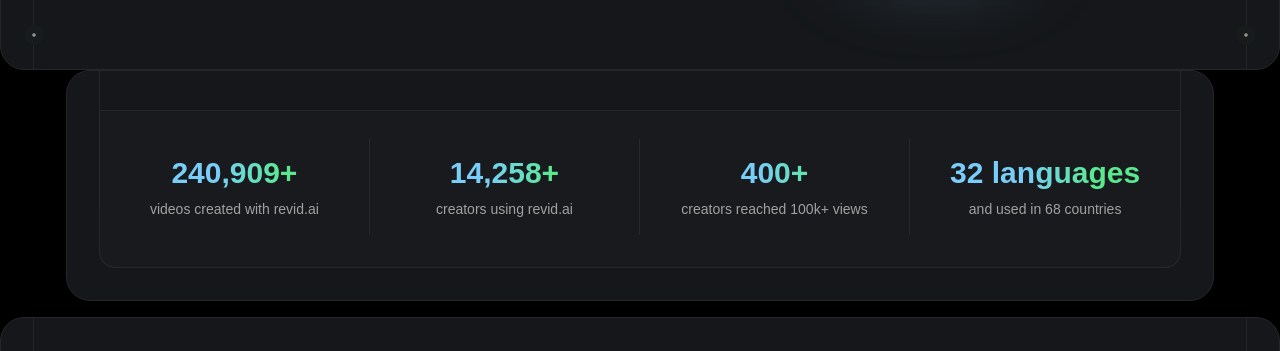
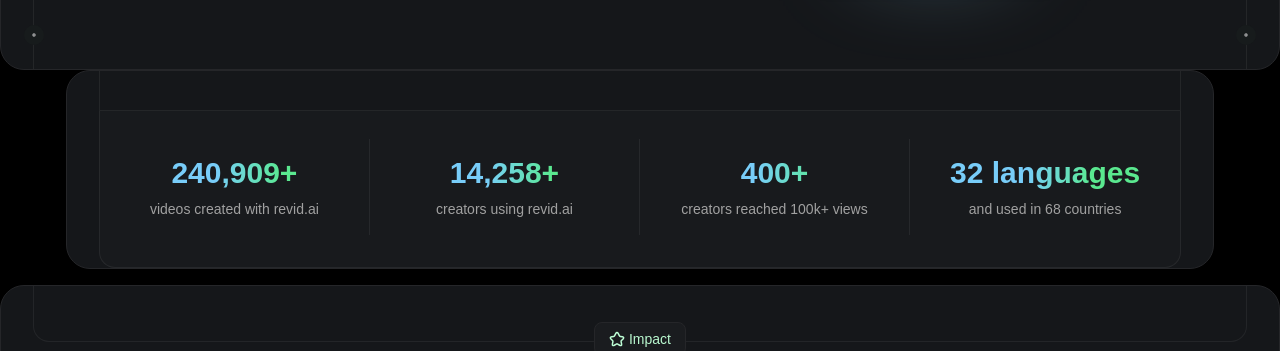
Before and after one commit to DebasishBarai/revid-landing-page, a Next.js app: page / in a window 1280 px wide. Shown: the part 554-905 px from the top of the page. Built offline with nearby package versions, Linux system fonts and the light colour scheme.

Commit message:
Refactor article component by removing bottom padding
Removed padding from the bottom of the article component.

```diff
--- a/components/stats.tsx
+++ b/components/stats.tsx
@@ -21,7 +21,7 @@
   ];
 
   return (
-    <article className="rounded-3xl px-4 sm:px-6 md:px-8 pb-8 border border-[#252629] bg-[#15171A] max-w-7xl mx-auto">
+    <article className="rounded-3xl px-4 sm:px-6 md:px-8 border border-[#252629] bg-[#15171A] max-w-7xl mx-auto">
       {/* Top decorative border */}
       <div className="relative z-20 h-8 sm:h-10 border border-t-0 border-[#ffffff10] bg-[#15171A]"></div>
 
```
